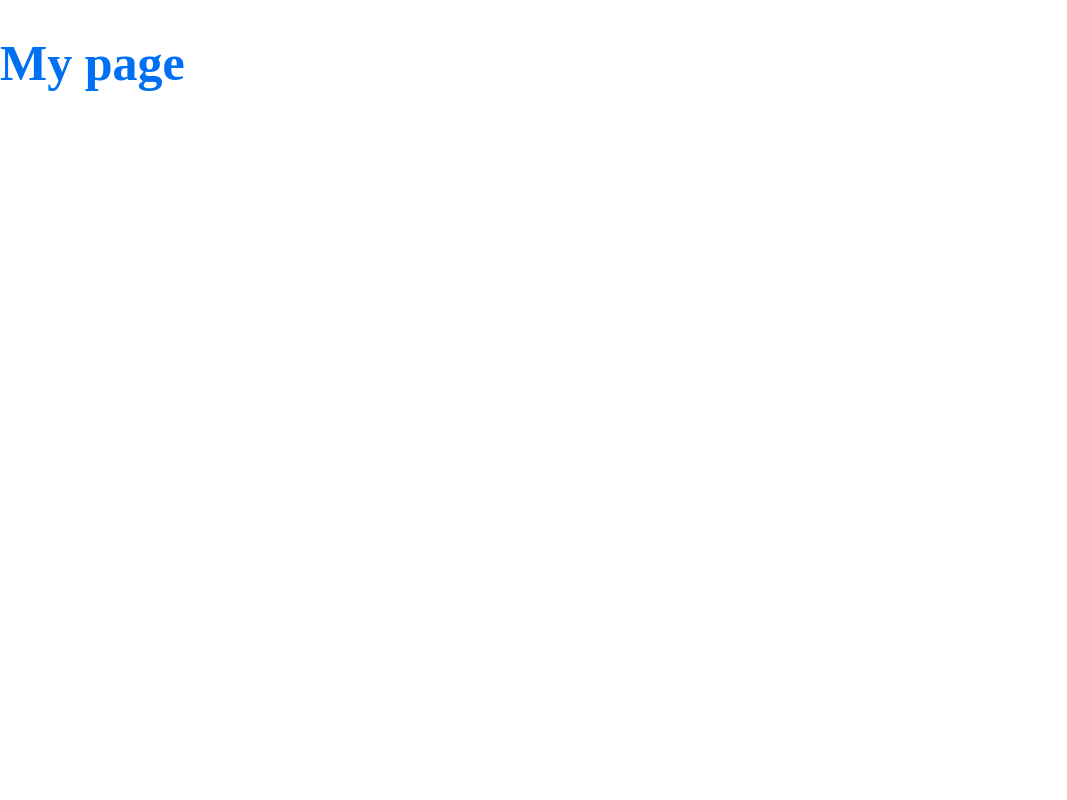
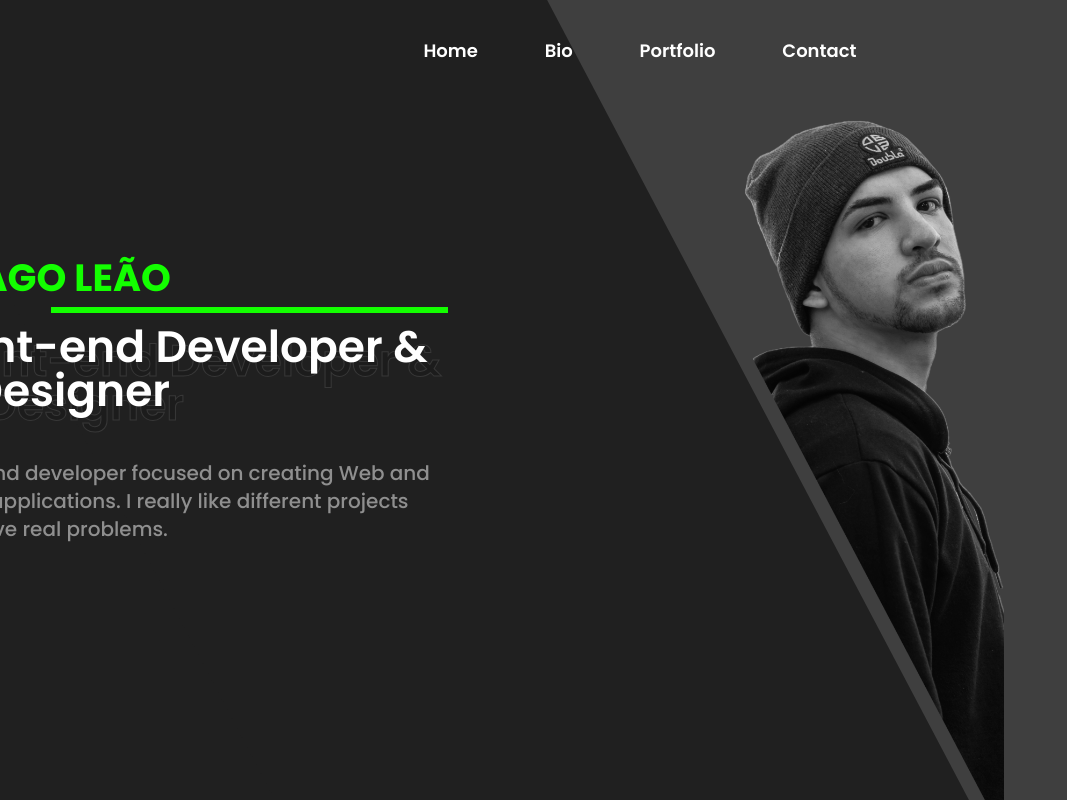
Before and after one commit to ThiagoLeaoDev/Portfolio_old, a Next.js app: page / in a window 1280 px wide. Shown: the whole page, without its empty margins (0-1067 px from the left). Built offline with nearby package versions, Linux system fonts and the light colour scheme.

Commit message:
hero page

```diff
--- a/pages/_app.js
+++ b/pages/_app.js
@@ -1,12 +1,8 @@
 import { createGlobalStyle, ThemeProvider } from 'styled-components'
 
-const GlobalStyle = createGlobalStyle`
-  body {
-    margin: 0;
-    padding: 0;
-    box-sizing: border-box;
-  }
-`
+import '../styles/globals.css'
+import '../styles/colors.css'
+import '../styles/fonts.css'
 
 const theme = {
   colors: {
@@ -17,7 +13,7 @@ const theme = {
 export default function App({ Component, pageProps }) {
   return (
     <>
-      <GlobalStyle />
+      {/* <GlobalStyle /> */}
       <ThemeProvider theme={theme}>
         <Component {...pageProps} />
       </ThemeProvider>
--- a/pages/index.js
+++ b/pages/index.js
@@ -1,10 +1,47 @@
 import styled from 'styled-components'
 
-const Title = styled.h1`
-  font-size: 50px;
-  color: ${({ theme }) => theme.colors.primary};
-`
+import * as SC from '../styles/mainStyle'
+
+// const Title = styled.h1`
+//   font-size: 50px;
+//   color: ${({ theme }) => theme.colors.primary};
+// `
+
 
 export default function Home() {
-  return <Title>My page</Title>
+  return(
+    <SC.Main>
+    <SC.ContainerMenu>
+      <SC.Menu>
+        <SC.MenuOption><SC.MenuLink>Home</SC.MenuLink></SC.MenuOption>
+        <SC.MenuOption><SC.MenuLink>Bio</SC.MenuLink></SC.MenuOption>
+        <SC.MenuOption><SC.MenuLink>Portfolio</SC.MenuLink></SC.MenuOption>
+        <SC.MenuOption><SC.MenuLink>Contact</SC.MenuLink></SC.MenuOption>
+      </SC.Menu>
+    </SC.ContainerMenu>
+    <SC.ContainerMainBG>
+      <SC.LeftBG></SC.LeftBG>
+      <SC.RightBG></SC.RightBG>
+    </SC.ContainerMainBG>
+      <SC.SectionHero>
+        <SC.ContainerLeft>
+          <SC.ContentLeft>
+            <SC.Name>THIAGO LEÃO</SC.Name>
+            <SC.Line/>
+            <SC.TitleMain>Front-end Developer	&amp; UI Designer</SC.TitleMain>
+            <SC.TitleMainStroke>Front-end Developer &amp; UI Designer</SC.TitleMainStroke>
+            <SC.Description>Front-end developer focused on creating Web and Mobile applications. I really like different projects that solve real problems.</SC.Description>
+
+          </SC.ContentLeft>
+          <SC.RotateBG/>
+        </SC.ContainerLeft>
+        <SC.ContainerRight>
+          <SC.ContainerImage>
+            <SC.MainImage src="/portifolio_grey.png" layout='fill' objectFit="cover" quality={100}/>
+            <SC.Circle/>
+          </SC.ContainerImage>
+        </SC.ContainerRight>
+      </SC.SectionHero>
+    </SC.Main>
+  )
 }
--- /dev/null
+++ b/styles/colors.css
@@ -0,0 +1,10 @@
+*{
+	--primary: #13FF00;
+
+	--bg-primary: #202020;
+	--bg-secondary: #3F3F3F;
+	--base: #ffffff;
+
+	--text-primary: #ffffff;
+	--text-secondary: #8F8F8F;
+}
--- /dev/null
+++ b/styles/fonts.css
@@ -0,0 +1,43 @@
+*{
+    font-family: 'Poppins', sans-serif;
+}
+
+h1, h2, h3, h4, h5, h6, p, a{
+    font-family: 'Poppins', sans-serif;
+    font-weight: 400;
+}
+
+a{
+    text-decoration: none;
+}
+
+h1{
+    font-size: 44px;
+    line-height: 100%;
+}
+
+
+h2{
+    font-size: 38px;
+    line-height: 110%;
+}
+
+h3{
+    font-size: 28px;
+    line-height: 110%;
+}
+
+h4{
+    font-size: 24px;
+    line-height: 120%;
+}
+
+h5{
+    font-size: 20px;
+    line-height: 140%;
+}
+
+h6{
+    font-size: 16px;
+    line-height: 150%;
+}
--- /dev/null
+++ b/styles/globals.css
@@ -0,0 +1,65 @@
+@import url('https://fonts.googleapis.com/css2?family=Poppins:wght@300;400;500;600;700;800;900&display=swap');
+
+html, body, div, span, applet, object, iframe,
+h1, h2, h3, h4, h5, h6, p, blockquote, pre,
+a, abbr, acronym, address, big, cite, code,
+del, dfn, em, img, ins, kbd, q, s, samp,
+small, strike, strong, sub, sup, tt, var,
+b, u, i, center,
+dl, dt, dd, ol, ul, li,
+fieldset, form, label, legend,
+table, caption, tbody, tfoot, thead, tr, th, td,
+article, aside, canvas, details, embed,
+figure, figcaption, footer, header, hgroup,
+menu, nav, output, ruby, section, summary,
+time, mark, audio, video {
+	margin: 0;
+	padding: 0;
+	border: 0;
+	font-size: 100%;
+	font: inherit;
+	vertical-align: baseline;
+}
+/* HTML5 display-role reset for older browsers */
+article, aside, details, figcaption, figure,
+footer, header, hgroup, menu, nav, section {
+	display: block;
+}
+ol, ul {
+	list-style: none;
+}
+blockquote, q {
+	quotes: none;
+}
+blockquote:before, blockquote:after,
+q:before, q:after {
+	content: '';
+	content: none;
+}
+table {
+	border-collapse: collapse;
+	border-spacing: 0;
+}
+a{
+	text-decoration: none;
+}
+
+body::-webkit-scrollbar {
+  width: 12px;             /* width of the entire scrollbar */
+}
+
+@media only screen and (max-width: 992px) {
+	body::-webkit-scrollbar{
+		display: none;
+	}
+}
+
+body::-webkit-scrollbar-track {
+  background: #FFFFFF;        /* color of the tracking area */
+}
+
+body::-webkit-scrollbar-thumb {
+  background-color: #c2c2c2;    /* color of the scroll thumb */
+  border-radius: 20px;       /* roundness of the scroll thumb */
+  border: 2px solid #FFFFFF;  /* creates padding around scroll thumb */
+}
--- /dev/null
+++ b/styles/mainStyle.js
@@ -0,0 +1,181 @@
+import styled from "styled-components"
+import Image from 'next/image'
+
+export const Main = styled.div`
+  position: relative;
+  display: flex;
+  flex-direction: column;
+  align-items: center;
+  overflow-x: hidden !important;
+  background-color: var(--bg-secondary);
+`;
+
+export const ContainerMainBG = styled.div`
+  position: absolute;
+  width: 100vw;
+  height: 100vh;
+  display: flex;
+  flex-direction: row;
+  align-items: center;
+`;
+
+export const LeftBG = styled.div`
+  width: 40%;
+  height: 100%;
+  background-color: var(--bg-primary);
+`;
+
+export const RightBG = styled.div`
+  width: 60%;
+  height: 100%;
+  background-color: var(--bg-secondary);
+`;
+
+
+export const SectionHero = styled.div`
+  width: 1920px;
+  height: 100vh;
+  display: flex;
+  flex-direction: row;
+  align-items: center;
+  justify-content: center;
+`;
+
+export const ContainerMenu = styled.div`
+  position: absolute;
+  width: 100%;
+  height: 100px;
+  display: flex;
+  flex-direction: row;
+  align-items: center;
+  justify-content: center;
+`;
+
+export const Menu = styled.ul`
+  z-index: 100;
+  height: 100%;
+  width: 500px;
+  display: flex;
+  flex-direction: row;
+  align-items: center;
+  justify-content: space-around;
+`;
+
+export const MenuOption = styled.li`
+`;
+
+export const MenuLink = styled.a`
+  color: var(--text-primary);
+  font-size: 18px;
+  font-weight: 600;
+  display: flex;
+  flex-direction: column-reverse;
+  align-items: center;
+
+  &:hover{
+    cursor: pointer;
+    color: var(--primary);
+
+    &::after {
+      content: "";
+      display: inline-block;
+      position: relative;
+      width: 6px;
+      height: 6px;
+      border-radius: 50%;
+      margin-top: -8px;
+      background-color: var(--primary);
+    }
+  }
+`;
+
+export const ContainerLeft = styled.div`
+  position: relative;
+  width: 40%;
+  height: 100vh;
+  display: flex;
+  flex-direction: column;
+  align-items: flex-end;
+  justify-content: space-around;
+  background-color: var(--bg-primary);
+`;
+
+export const RotateBG = styled.span`
+  z-index: 0;
+  position: absolute;
+  right: -270px;
+  width: 80%;
+  height: 200vh;
+  display: flex;
+  flex-direction: column;
+  align-items: center;
+  justify-content: space-around;
+  background-color: var(--bg-primary);
+  transform: rotate(-27.8deg);
+`;
+
+export const ContentLeft = styled.div`
+  z-index: 1;
+  max-width: 530px;
+  width: 70%;
+  display: flex;
+  flex-direction: column;
+`;
+
+export const Name = styled.h2`
+  color: var(--primary);
+  font-weight: 700;
+  margin-bottom: 8px;
+`;
+
+export const Line = styled.span`
+  width: 75%;
+
+  height: 6px;
+  background-color: var(--primary);
+  align-self: flex-end;
+  margin-bottom: 12px;
+`;
+
+export const TitleMain = styled.h1`
+  z-index: 2;
+  color: var(--text-primary);
+  font-weight: 600;
+`;
+
+export const TitleMainStroke = styled.h1`
+  -webkit-text-stroke-width: 1px;
+  -webkit-text-stroke-color: var(--text-primary);
+  margin-top: -74px;
+  margin-left: 14px;
+  margin-bottom: 32px;
+  font-weight: 600;
+  opacity: 0.1;
+`;
+
+export const Description = styled.h5`
+  font-weight: 500;
+  color: var(--text-secondary);
+`;
+
+export const ContainerRight = styled.div`
+  width: 60%;
+  height: 100vh;
+  display: flex;
+  flex-direction: column;
+  align-items: left;
+  justify-content: flex-end;
+`;
+
+export const ContainerImage = styled.div`
+  position: relative;
+  width: 280px;
+  height: 85vh;
+  margin-left: 276px;
+`;
+
+export const MainImage = styled(Image)`
+`;
+
+export const Circle = styled.span`
+`;
```
Also changed, not shown: public/portifolio_grey.png (added).
